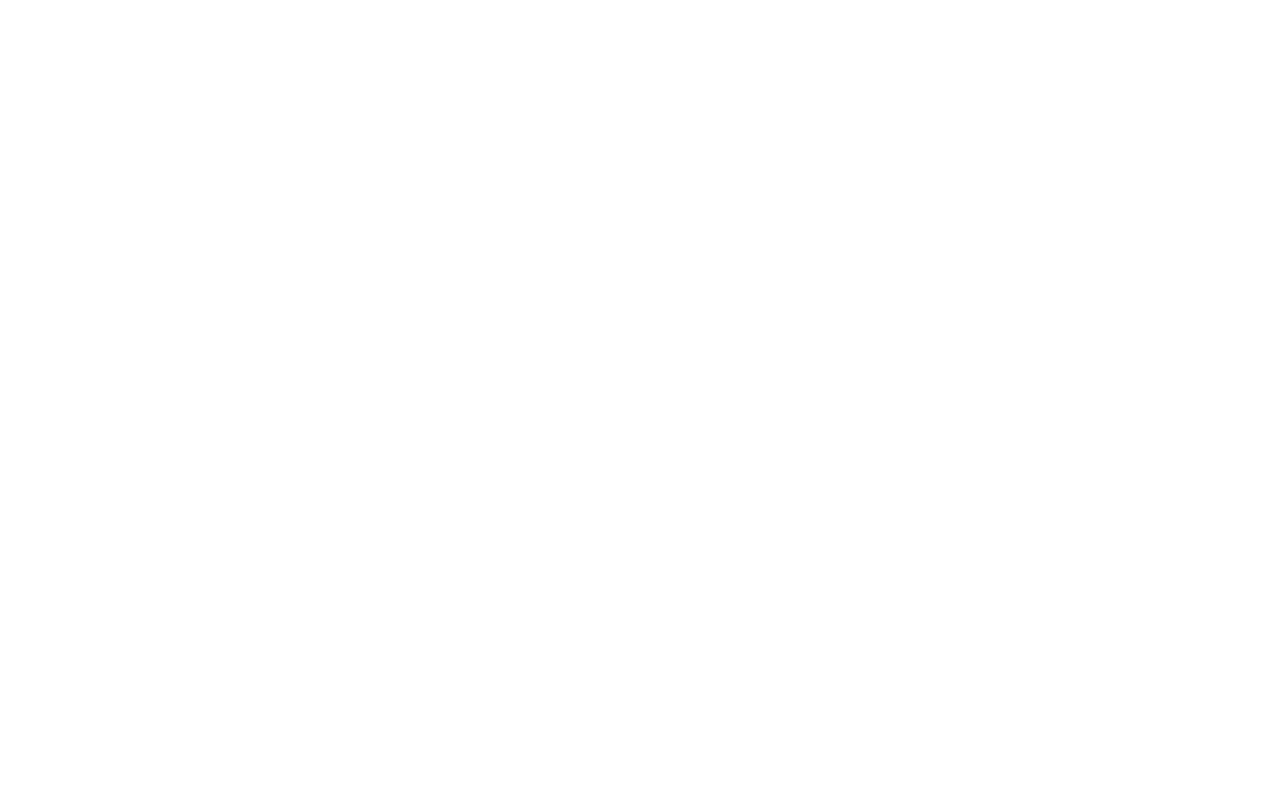
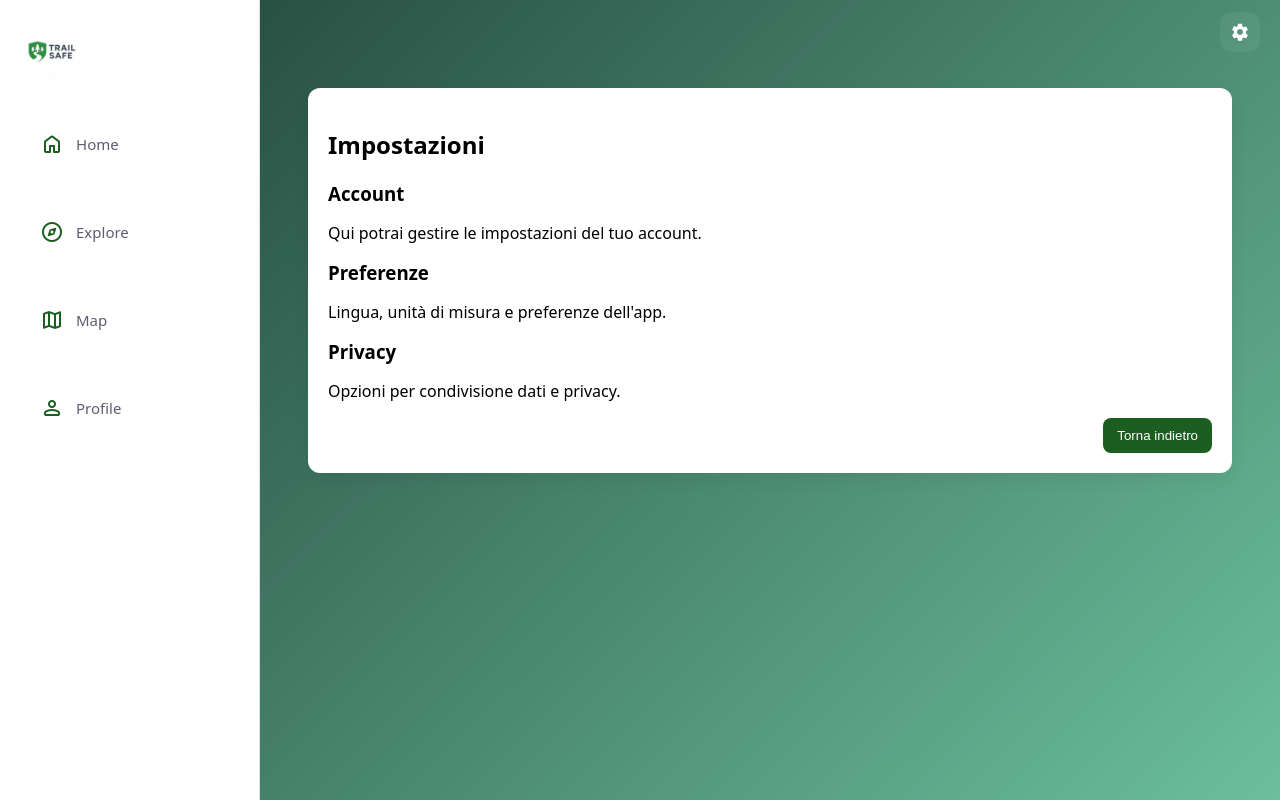
Before and after one commit to Sambuzi/TrailSafe, a Vue app in the folder client/: page /settings in a window 1280 px wide. Before the commit this address had no page. Built offline with nearby package versions, Linux system fonts and the light colour scheme.

Commit message:
added setting pages and component, first draft.

```diff
--- a/client/src/components/SettingsButton.vue
+++ b/client/src/components/SettingsButton.vue
@@ -1,6 +1,6 @@
 <template>
   <div class="settings" @click.outside="open = false">
-    <button class="gear" @click="toggle" aria-label="Settings">
+    <button class="gear" @click="goToSettings" aria-label="Settings">
       <!-- Material 3 'settings' filled icon -->
       <svg class="m3-icon" width="20" height="20" viewBox="0 0 24 24" fill="currentColor" xmlns="http://www.w3.org/2000/svg" aria-hidden="true">
         <path d="M19.14 12.94c.04-.31.06-.63.06-.94s-.02-.63-.06-.94l2.03-1.58c.18-.14.23-.4.12-.6l-1.92-3.32c-.11-.19-.34-.26-.54-.19l-2.39.96a7.007 7.007 0 0 0-1.6-.94l-.36-2.54A.486.486 0 0 0 14 2h-4c-.24 0-.44.17-.48.41l-.36 2.54c-.57.23-1.11.54-1.6.94l-2.39-.96a.5.5 0 0 0-.54.19L2.71 8.9c-.11.2-.06.46.12.6l2.03 1.58c-.04.31-.06.63-.06.94s.02.63.06.94L2.83 15.5a.5.5 0 0 0-.12.6l1.92 3.32c.11.19.34.26.54.19l2.39-.96c.49.4 1.03.71 1.6.94l.36 2.54c.04.24.24.41.48.41h4c.24 0 .44-.17.48-.41l.36-2.54c.57-.23 1.11-.54 1.6-.94l2.39.96c.2.08.43 0 .54-.19l1.92-3.32a.5.5 0 0 0-.12-.6l-2.03-1.58zM12 15.5c-1.93 0-3.5-1.57-3.5-3.5S10.07 8.5 12 8.5s3.5 1.57 3.5 3.5-1.57 3.5-3.5 3.5z"/>
@@ -8,8 +8,8 @@
     </button>
 
     <div v-if="open" class="dropdown">
-      <router-link to="/profile" class="item">Profilo</router-link>
-      <router-link to="/" class="item">Impostazioni</router-link>
+      <router-link to="/profile" class="item" @click="open = false">Profilo</router-link>
+      <router-link to="/settings" class="item" @click="open = false">Impostazioni</router-link>
     </div>
   </div>
 </template>
@@ -23,6 +23,10 @@
   methods: {
     toggle() {
       this.open = !this.open
+    },
+    goToSettings() {
+      this.$router.push('/settings')
+      this.open = false
     }
   },
   directives: {
--- /dev/null
+++ b/client/src/pages/Settings.vue
@@ -0,0 +1,58 @@
+<template>
+  <div class="settings-page">
+    <div class="settings-card">
+      <h2>Impostazioni</h2>
+
+      <!-- Placeholder sections: replace or extend as needed -->
+      <section class="setting-section">
+        <h3>Account</h3>
+        <p>Qui potrai gestire le impostazioni del tuo account.</p>
+      </section>
+
+      <section class="setting-section">
+        <h3>Preferenze</h3>
+        <p>Lingua, unità di misura e preferenze dell'app.</p>
+      </section>
+
+      <section class="setting-section">
+        <h3>Privacy</h3>
+        <p>Opzioni per condivisione dati e privacy.</p>
+      </section>
+
+      <div class="actions">
+        <button class="btn-primary" @click="$router.back()">Torna indietro</button>
+      </div>
+    </div>
+  </div>
+</template>
+
+<script>
+export default {
+  name: 'Settings'
+}
+</script>
+
+<style scoped>
+.settings-page {
+  width: 100%;
+  display: flex;
+  justify-content: center;
+  padding: 24px;
+  box-sizing: border-box;
+}
+
+.settings-card {
+  width: 100%;
+  max-width: 920px;
+  background: #ffffff;
+  border-radius: 12px;
+  padding: 20px;
+  box-shadow: 0 6px 18px rgba(0,0,0,0.06);
+}
+
+.setting-section { margin-bottom: 16px }
+.setting-section h3 { margin: 0 0 8px 0 }
+
+.actions { display:flex; justify-content:flex-end; gap:12px }
+.btn-primary { background: #1b5e20; color: #fff; padding: 10px 14px; border-radius: 8px; border: none; cursor: pointer }
+</style>
--- a/client/src/router/index.js
+++ b/client/src/router/index.js
@@ -11,6 +11,7 @@
 import Report from '../pages/Report.vue'
 import Admin from '../pages/Admin.vue'
 import Profile from '../pages/Profile.vue'
+import Settings from '../pages/Settings.vue'
 
 const routes = [
   { path: '/', redirect: '/login' },
@@ -22,6 +23,7 @@
     children: [
       { path: 'home', component: Home },
       { path: 'profile', component: Profile },
+      { path: 'settings', component: Settings },
       { path: 'map', component: Map},
       { path: 'explore', component: AIExplore },
       { path: 'trail/:id', component: TrailDetail, props: true },
```
